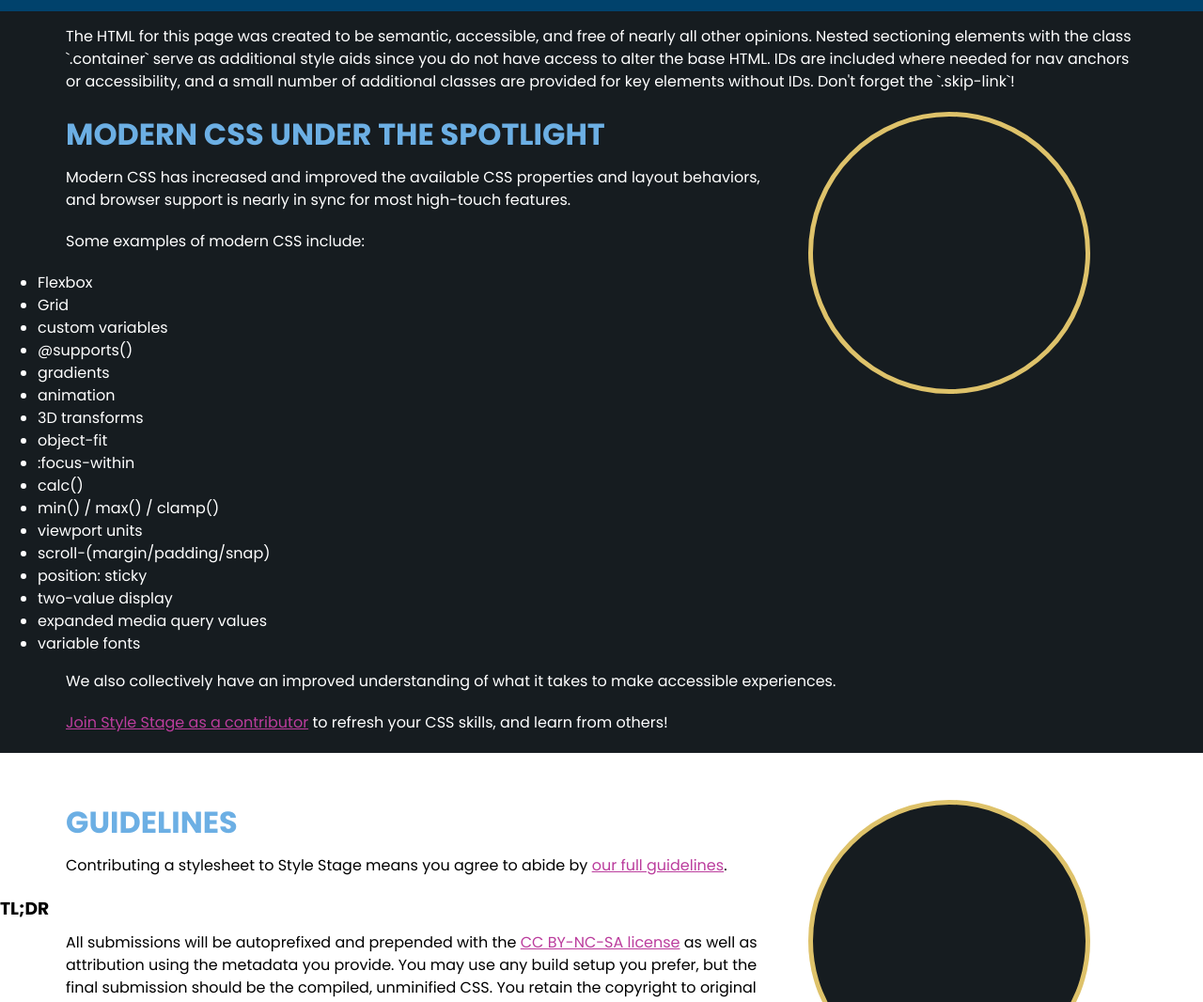
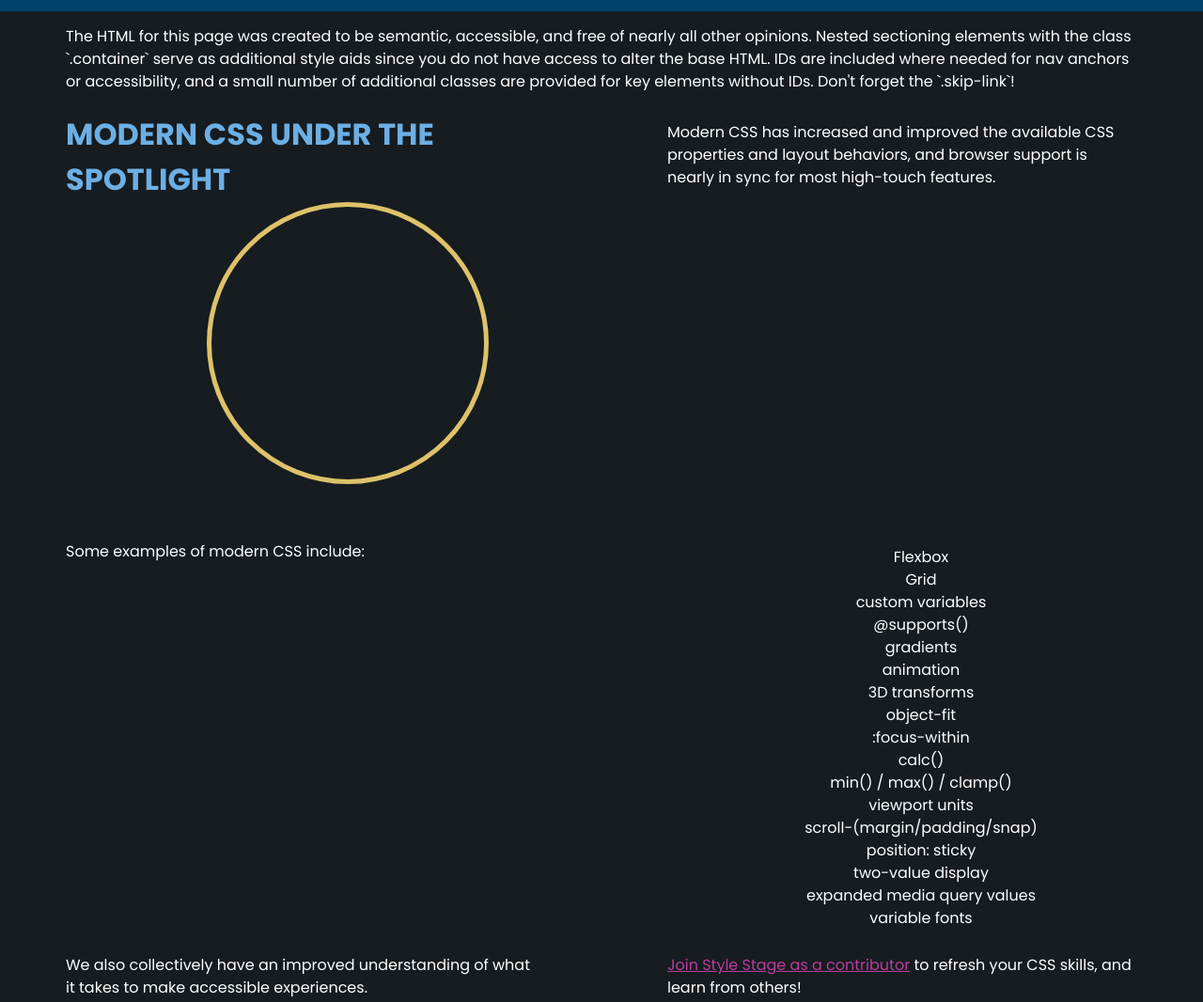
Before and after one commit to rgibbons131/StyleStageB4, a website: page public/index.html in a window 1280 px wide. Shown: the part 1499-2565 px from the top of the page at 94% size. Drawn offline with nearby package versions, Linux system fonts and the light colour scheme; files that its build step writes are made by us from their sources; a web font is replaced by a local one.

Commit message:
started working on the list at the bottom of main

```diff
--- a/sass/_main.scss
+++ b/sass/_main.scss
@@ -31,7 +31,17 @@
       }
     }
   }
-
+  article .container + .container {
+    display: grid;
+    grid-template-columns: 1fr 1fr;
+  }
+  .container ul {
+    display: grid;
+  }
+  ul li {
+    list-style: none;
+    text-align: center;
+  }
   blockquote {
     clear: both;
     strong {
```
